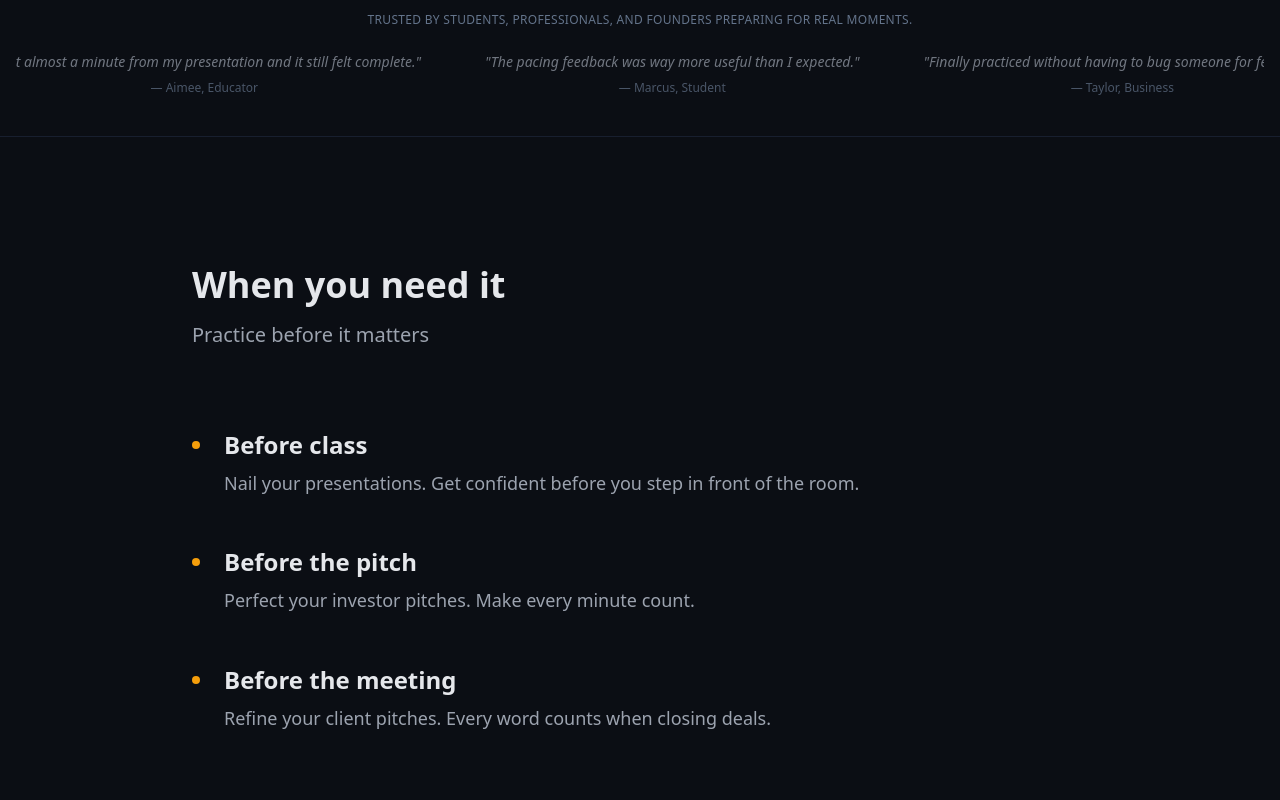
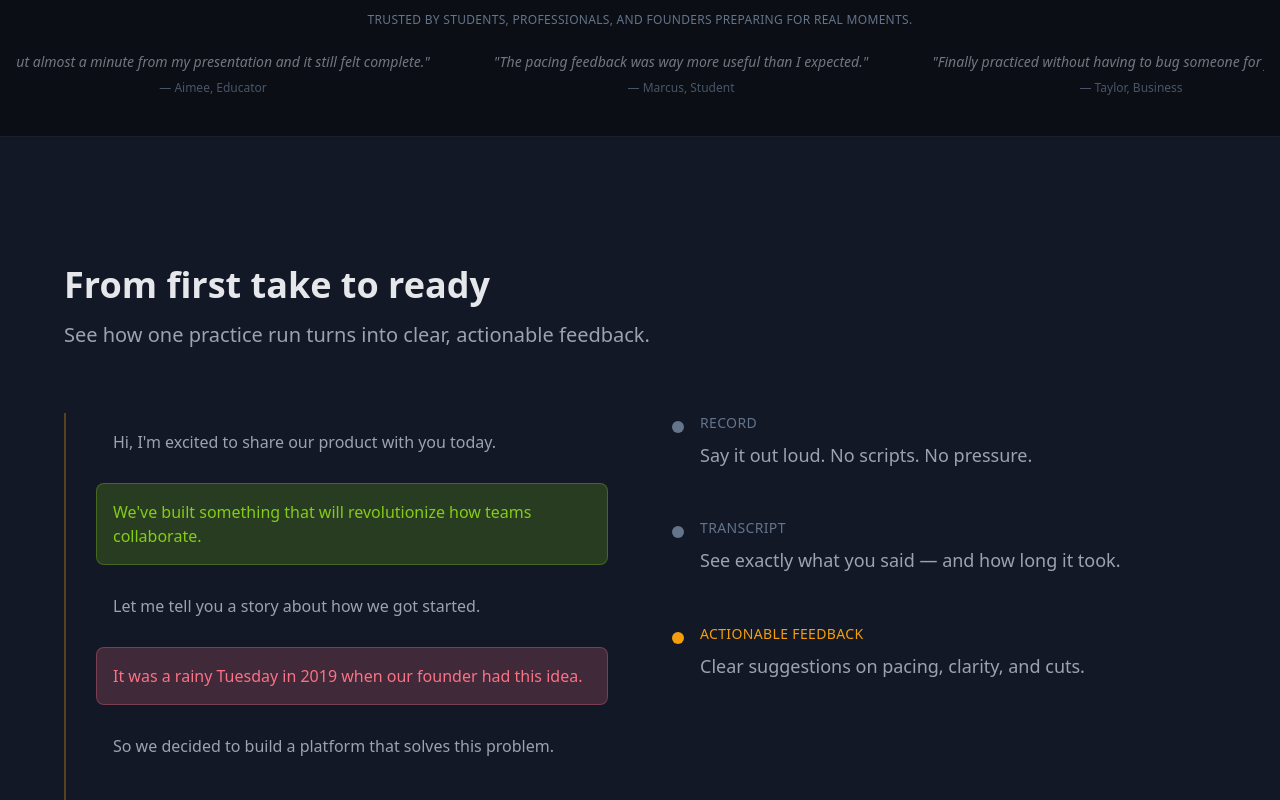
Before and after one commit to taylorp5/PitchPractice, a Next.js app: page / in a window 1280 px wide. Shown: the part 700-1500 px from the top of the page. Built offline with nearby package versions, Linux system fonts and the light colour scheme.

Commit message:
Remove 'When you need it' section from homepage

```diff
--- a/app/page.tsx
+++ b/app/page.tsx
@@ -24,21 +24,6 @@ export default function LandingPage() {
     { quote: "I didn't realize how fast I was talking until I saw it written out.", author: "James, Founder" },
     { quote: "Simple, but surprisingly effective before a big meeting.", author: "Chris, Product" },
     { quote: "This caught things I wouldn't have thought to fix.", author: "Elena, Graduate Student" },
-  ]
-
-  const useCases = [
-    {
-      situation: 'Before class',
-      description: 'Nail your presentations. Get confident before you step in front of the room.',
-    },
-    {
-      situation: 'Before the pitch',
-      description: 'Perfect your investor pitches. Make every minute count.',
-    },
-    {
-      situation: 'Before the meeting',
-      description: 'Refine your client pitches. Every word counts when closing deals.',
-    },
   ]
 
   const narrativeTranscript = [
@@ -176,41 +161,6 @@ export default function LandingPage() {
                 </div>
               ))}
             </motion.div>
-          </div>
-        </div>
-      </section>
-
-      {/* Situational Use Cases */}
-      <section className="py-32 px-4">
-        <div className="max-w-4xl mx-auto">
-          <motion.div
-            initial={{ opacity: 0, y: 20 }}
-            whileInView={{ opacity: 1, y: 0 }}
-            viewport={{ once: true }}
-            transition={{ duration: 0.6 }}
-            className="mb-20"
-          >
-            <h2 className="text-4xl font-bold text-[#E5E7EB] mb-4">When you need it</h2>
-            <p className="text-xl text-[#9CA3AF]">Practice before it matters</p>
-          </motion.div>
-
-          <div className="space-y-12">
-            {useCases.map((useCase, idx) => (
-              <motion.div
-                key={idx}
-                initial={{ opacity: 0, x: -20 }}
-                whileInView={{ opacity: 1, x: 0 }}
-                viewport={{ once: true }}
-                transition={{ duration: 0.6, delay: idx * 0.1 }}
-                className="flex items-start gap-6"
-              >
-                <div className="flex-shrink-0 w-2 h-2 rounded-full bg-[#F59E0B] mt-3"></div>
-                <div className="flex-1">
-                  <h3 className="text-2xl font-bold text-[#E5E7EB] mb-2">{useCase.situation}</h3>
-                  <p className="text-lg text-[#9CA3AF] leading-relaxed">{useCase.description}</p>
-                </div>
-              </motion.div>
-            ))}
           </div>
         </div>
       </section>
```
